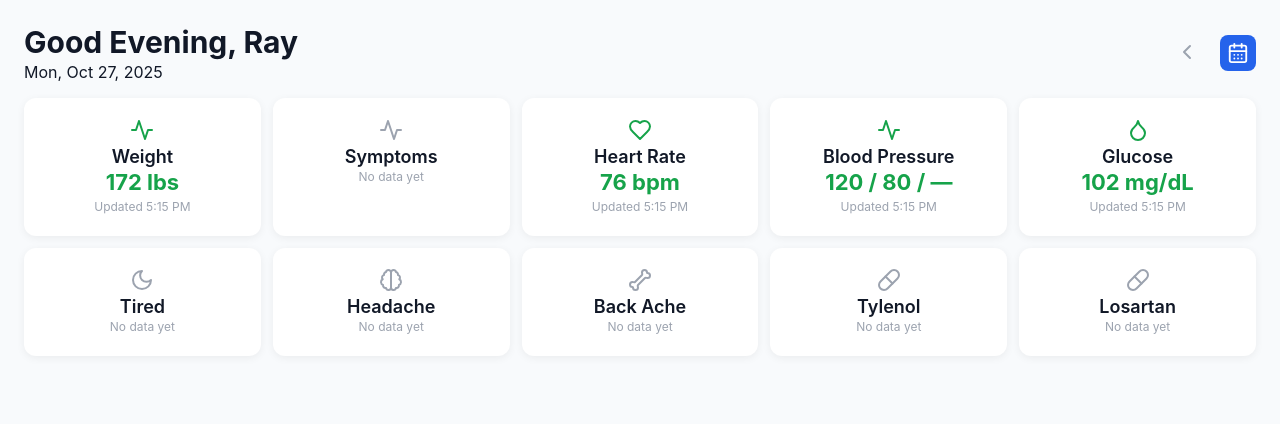
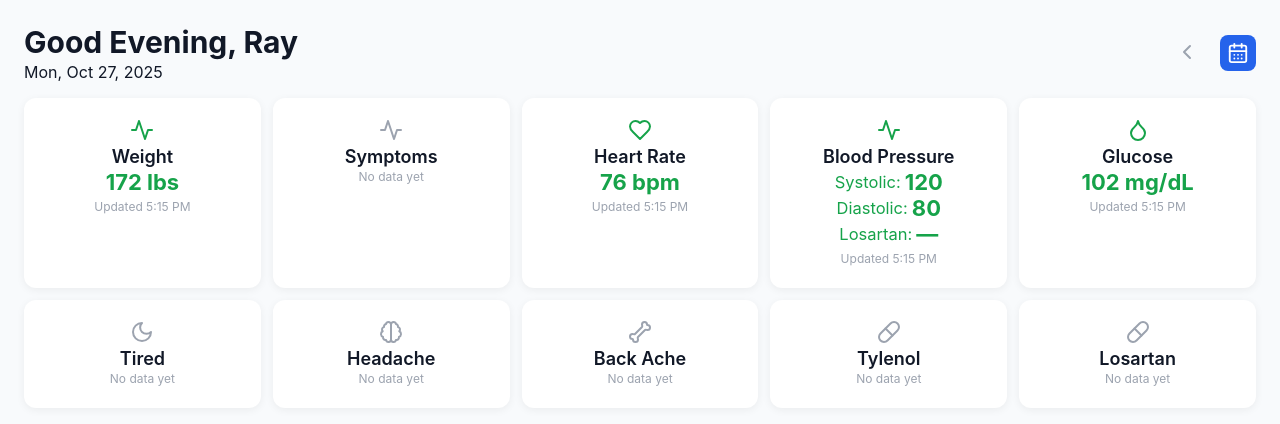
Before and after one commit to RSteeleLHCIO/DrGreg, a React (Vite) app: page / in a window 1280 px wide. Shown: the top 424 px of the page. Built offline with nearby package versions, Linux system fonts and the light colour scheme.

Commit message:
display formatting edits - final in thei alpha version

```diff
--- a/src/App.jsx
+++ b/src/App.jsx
@@ -309,16 +309,6 @@ export default function App() {
             const Icon = meta.icon ?? Activity;
             const color = meta.color ?? (meta.metricNames.some(name => metricConfig[name].kind === "slider") ? "#4f46e5" : "#16a34a");
 
-            // Display values separated by '/'
-            const displayValue = metricValues.map(mv => {
-              if (mv.kind === "slider") {
-                return `${mv.value ?? "—"}`;
-              } else if (mv.kind === "switch") {
-                return mv.value === true ? "Yes" : mv.value === false ? "No" : "—";
-              } else {
-                return `${mv.value ?? "—"}${mv.uom ? ` ${mv.uom}` : ""}`;
-              }
-            }).join(" / ");
             // Use the first updatedAt for display
             const updatedAt = metricValues.find(v => v.updatedAt)?.updatedAt;
 
@@ -339,7 +329,32 @@ export default function App() {
                     <h2 className="card-title">{meta.title}</h2>
                     {hasValue ? (
                       <>
-                        <p className="card-data" style={{ color }}>{displayValue}{meta.kind === "slider" ? " of 10" : ""}</p>
+                        <div className="card-data" style={{ color }}>
+                          {metricValues.map((mv, idx) => {
+                            let displayValue;
+                            if (mv.kind === "slider") {
+                              displayValue = `${mv.value ?? "—"}`;
+                            } else if (mv.kind === "switch") {
+                              displayValue = mv.value === true ? "Yes" : mv.value === false ? "No" : "—";
+                            } else {
+                              displayValue = `${mv.value ?? "—"}${mv.uom ? ` ${mv.uom}` : ""}`;
+                            }
+                            return (
+                              <div key={idx} style={{ display: "flex", alignItems: "center", justifyContent: "center" }}>
+                                {metricValues.length > 1 ? (
+                                  <>
+                                    <span style={{ fontSize: "0.75em", fontWeight: "normal", marginRight: 4 }}>
+                                      {toSentenceCase(mv.metric)}:{" "}
+                                    </span>
+                                    {displayValue}
+                                  </>
+                                ) : (
+                                  displayValue
+                                )}
+                              </div>
+                            );
+                          })}
+                        </div>
                         <p className="card-updated">Updated {fmtTime(updatedAt ? new Date(updatedAt) : null) ?? "—"}</p>
                       </>
                     ) : (
```
